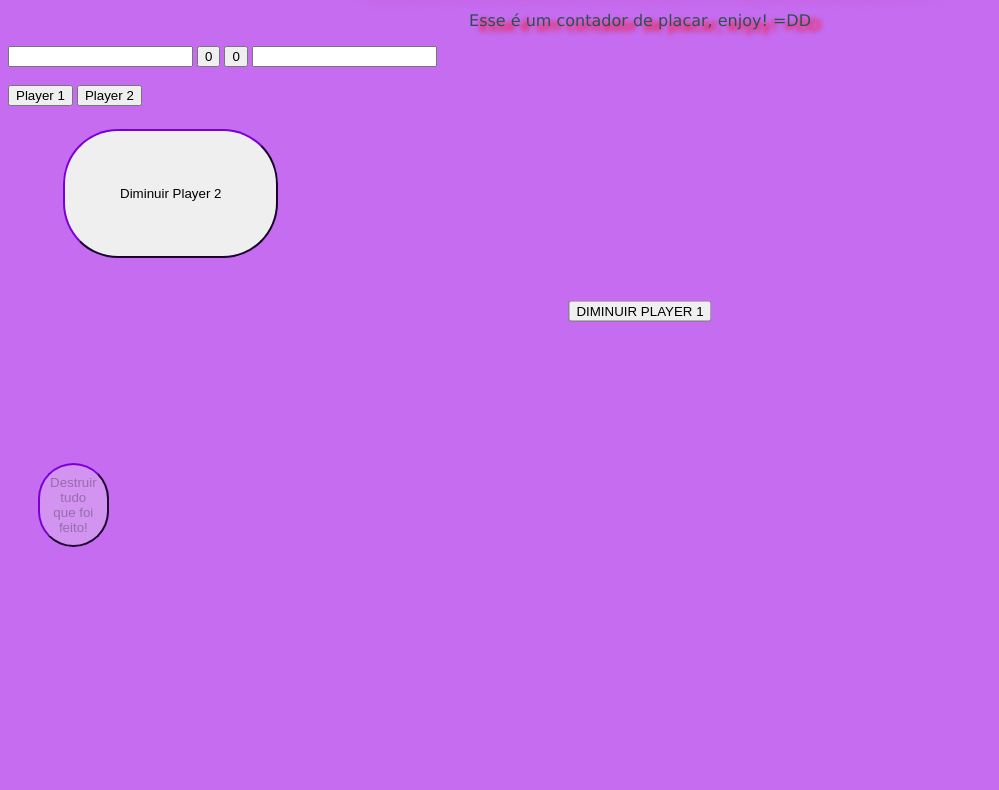
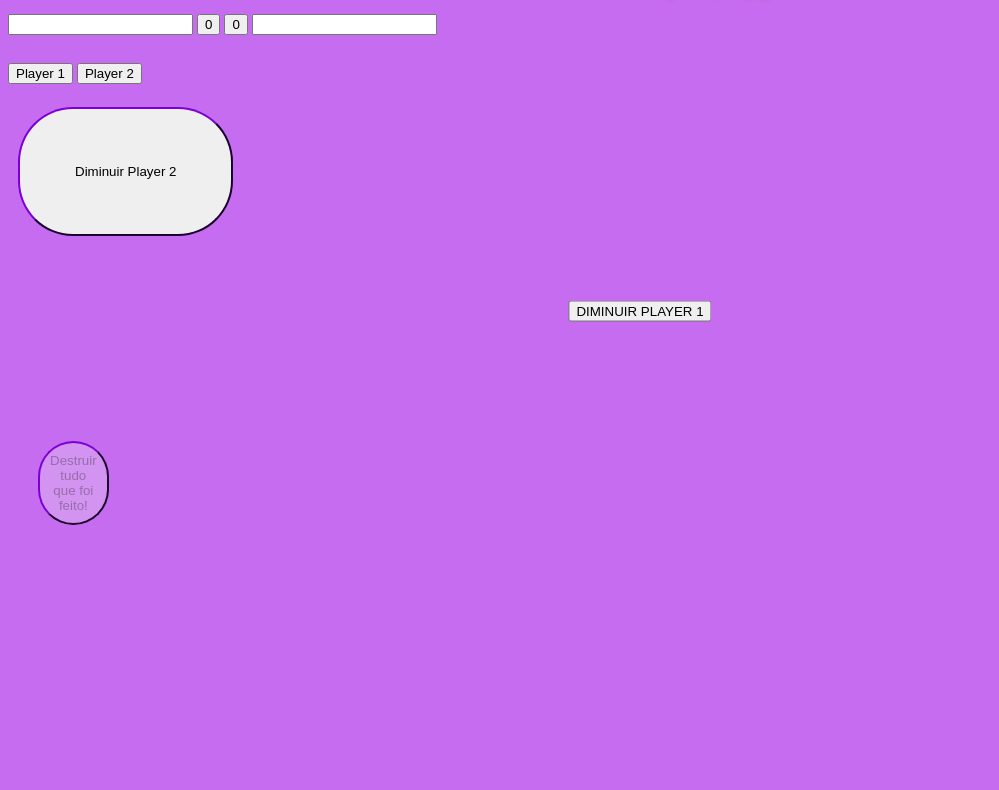
Before and after one commit to winstedyuri/ProjetoContador, a plain HTML site: page index.html in a window 1280 px wide. Shown: the part 89-879 px from the top of the page, without its empty margins (0-999 px from the left). Drawn offline with Linux system fonts and the light colour scheme.

Commit message:
Alterações feitas pelo Not

```diff
--- a/estilos/estilos.css
+++ b/estilos/estilos.css
@@ -4,6 +4,7 @@ h1 {
   font-size: 30pt;
   color: darkslategray;
   text-shadow: 10px 10px 22px rgb(255, 9, 9);
+  margin: 0px auto 10px auto;
   }
 
 p {
@@ -11,10 +12,12 @@ p {
   text-align: center;
   font-family: Verdana, Geneva, Tahoma, sans-serif;
   text-shadow: 10px 5px 5px rgb(255, 9, 9);
+  margin: 10px auto 10px auto;
 }
 
 .info {
   text-align: right;
+  margin: 10px auto 10px auto;
 }
 
 body {
@@ -27,6 +30,7 @@ button.btn {
   top: 50%;
   left: 50%;
   transform: translate(-50%, -50%);
+
 }
 
 button.btn1 {
@@ -37,7 +41,8 @@ button.btn1 {
   font-size: 10pt;
   padding: 55px;
   margin: 5px;
-  margin-left: 55px;
+  margin-left: 10px;
+
 }
 
 button.btn2 {
```
